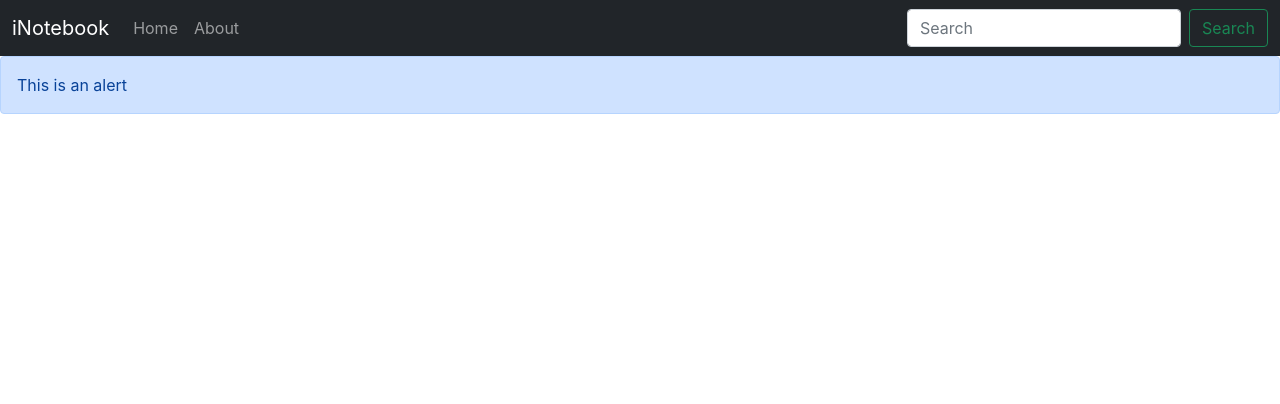
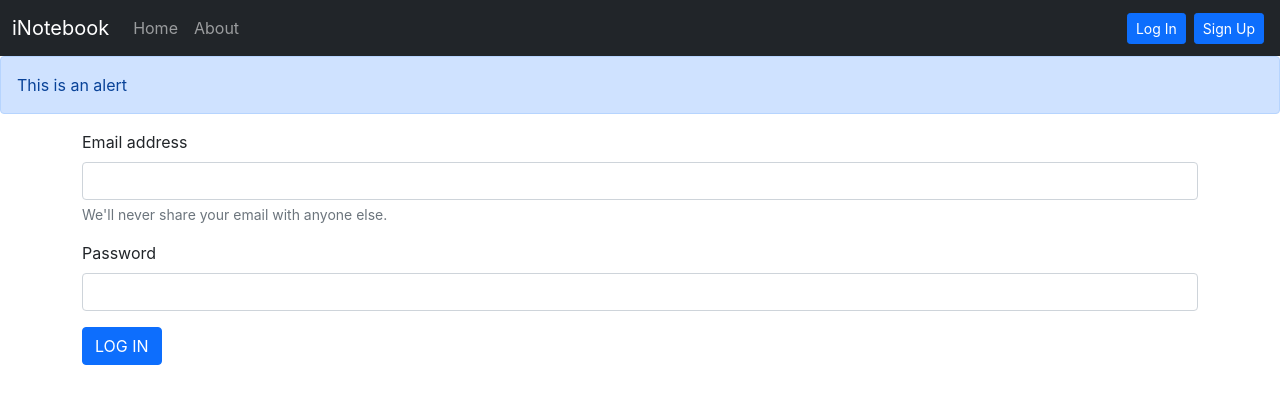
Before and after one commit to vishal0702/iNotebook-React, a React (Create React App) app in the folder frontend/: page /login in a window 1280 px wide. Shown: the top 404 px of the page. Built offline with nearby package versions, Linux system fonts and the light colour scheme.

Commit message:
Added Login component

```diff
--- a/frontend/src/App.js
+++ b/frontend/src/App.js
@@ -5,6 +5,8 @@
 import About from "./components/About";
 import NoteState from "./context/notes/NoteState";
 import Alert from "./components/Alert";
+import Login from "./components/Login";
+import Signup from "./components/Signup";
 
 function App() {
   return (
@@ -17,6 +19,8 @@
             <Routes>
               <Route exact path="/" element={<Home />} />
               <Route exact path="/about" element={<About />} />
+              <Route exact path="/login" element={<Login />} />
+              <Route exact path="/signup" element={<Signup />} />
             </Routes>
           </div>
         </Router>
--- /dev/null
+++ b/frontend/src/components/Login.js
@@ -0,0 +1,54 @@
+import React, {useState} from 'react'
+import { useNavigate } from 'react-router-dom';
+
+const Login = () => {
+
+  const [credentials, setcredentials] = useState({email: "", password:""});
+  const navigate = useNavigate();
+
+    const handleSubmit = async (e) => {
+      e.preventDefault();
+      const response = await fetch(`http://127.0.0.1:5000/api/auth/login`, {
+        method: "POST",
+        headers: {
+          "Content-Type": "application/json",
+        },
+        body: JSON.stringify({ email: credentials.email, password: credentials.password }),
+      });
+      const json= await response.json();
+      console.log(json);
+      if(json.success){
+        //Save the authToken & redirect
+        localStorage.setItem('token', json.authToken);
+        navigate("/");
+      }
+      else{
+        alert('Invalid Credentials');
+      }
+    };
+
+    const onChange = (e) => {
+      setcredentials({ ...credentials, [e.target.name]: e.target.value });
+    };
+
+
+  return (
+    <div>
+        <form onSubmit={handleSubmit}>
+            <div className="mb-3">
+                <label htmlFor="email" className="form-label">Email address</label>
+                <input type="email" className="form-control" id="email" name='email' value={credentials.email} onChange={onChange} aria-describedby="emailHelp" />
+                <div id="emailHelp" className="form-text">We'll never share your email with anyone else.</div>
+            </div>
+            <div className="mb-3">
+                <label htmlFor="password" className="form-label">Password</label>
+                <input type="password" className="form-control" id="password" name='password' value={credentials.password} onChange={onChange} />
+            </div>
+
+            <button type="submit" className="btn btn-primary">LOG IN</button>
+        </form>
+    </div>
+  )
+}
+
+export default Login
--- a/frontend/src/components/Navbar.js
+++ b/frontend/src/components/Navbar.js
@@ -42,15 +42,8 @@
             </li>
           </ul>
           <form className="d-flex">
-            <input
-              className="form-control me-2"
-              type="search"
-              placeholder="Search"
-              aria-label="Search"
-            />
-            <button className="btn btn-outline-success" type="submit">
-              Search
-            </button>
+            <Link className="btn btn-primary mx-1 btn-sm" to="/login" role="button">Log In</Link>
+            <Link className="btn btn-primary mx-1 btn-sm" to="/signup" role="button">Sign Up</Link>
           </form>
         </div>
       </div>
--- /dev/null
+++ b/frontend/src/components/Signup.js
@@ -0,0 +1,11 @@
+import React from 'react'
+
+const Signup = () => {
+  return (
+    <div>
+      I'm signup
+    </div>
+  )
+}
+
+export default Signup
```
